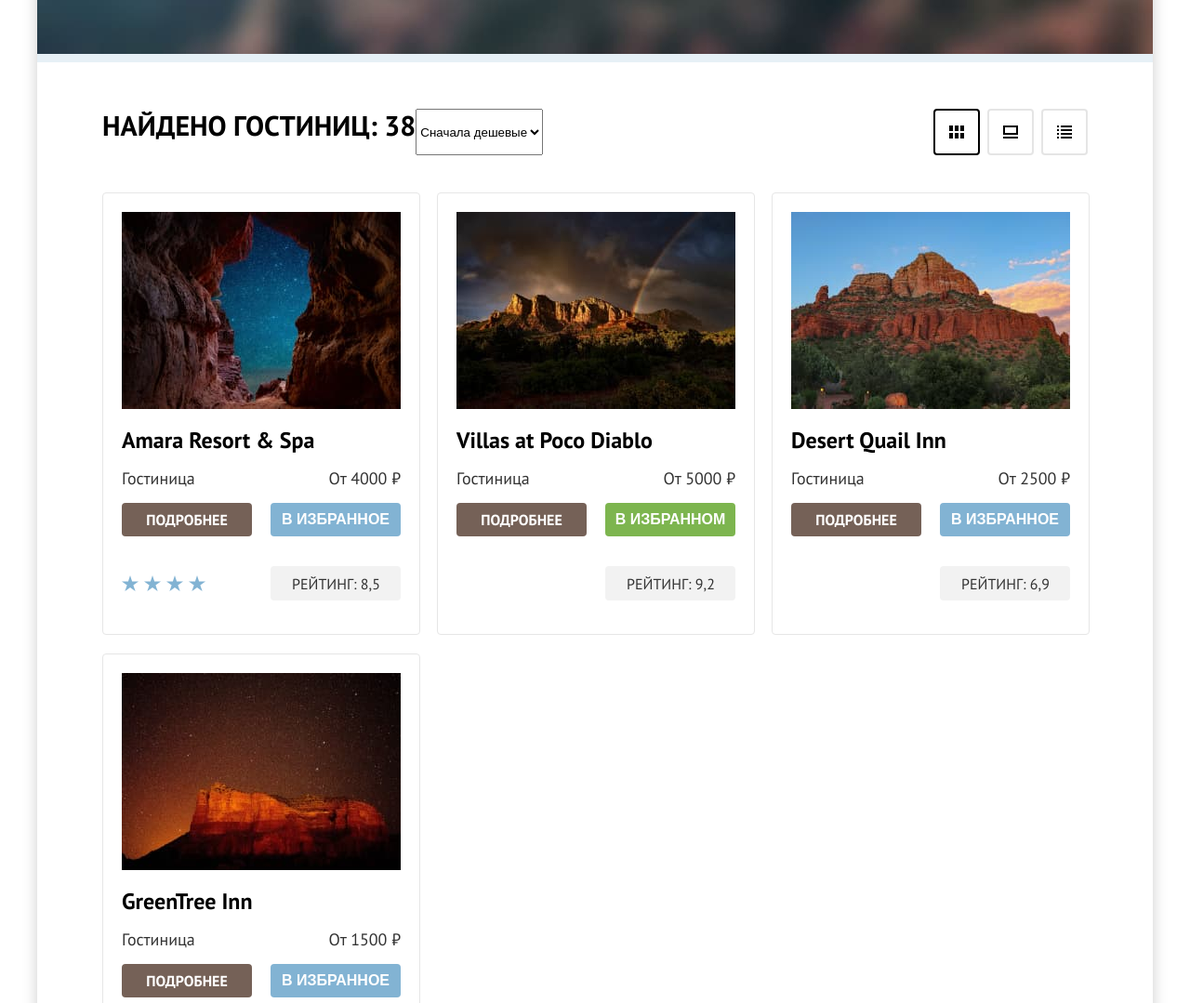
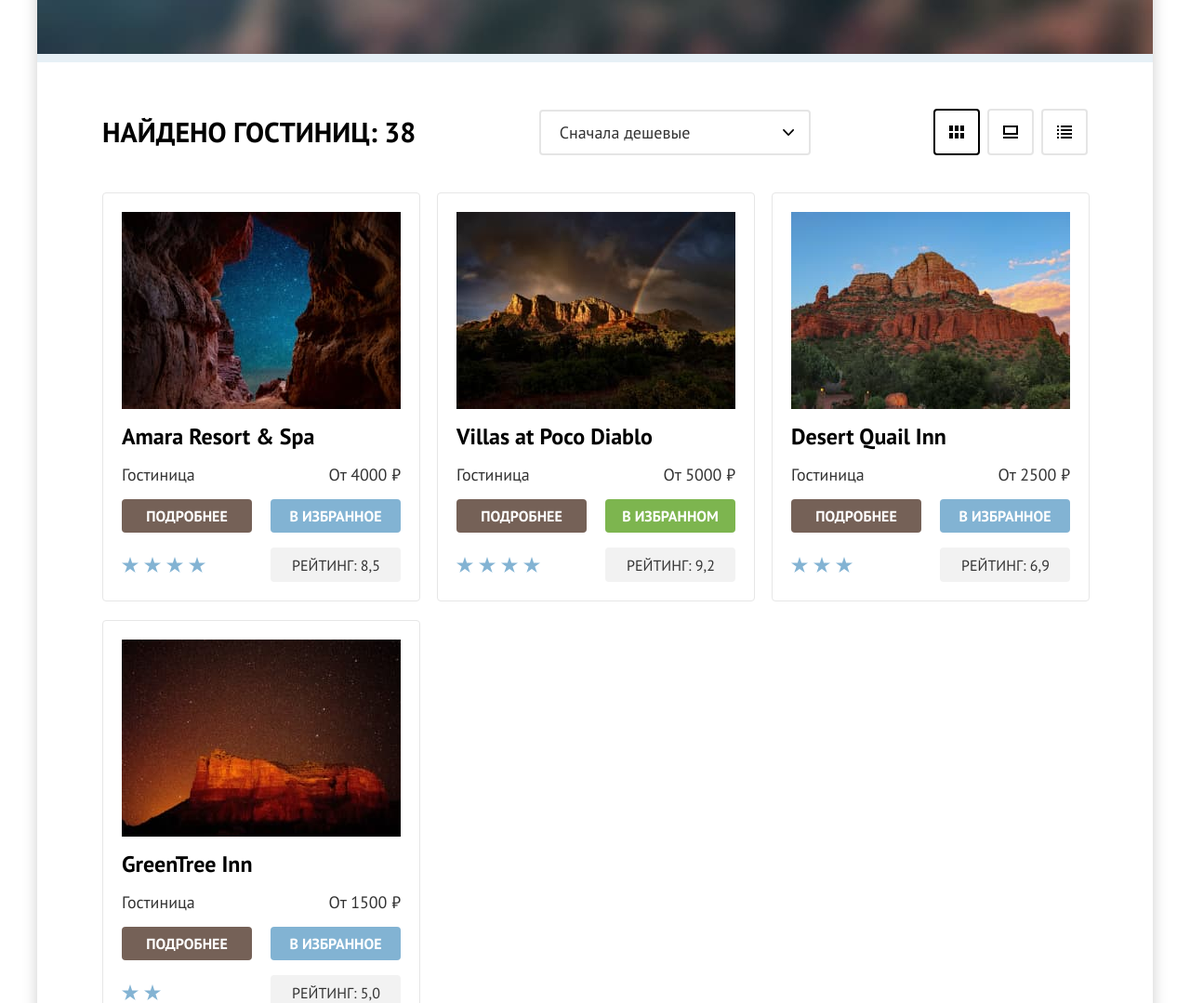
Before and after one commit to htmlacademy-htmlcss/2093739-sedona-36, a plain HTML site: page catalog.html in a window 1280 px wide. Shown: the part 418-1497 px from the top of the page at 93% size. Drawn offline with Linux system fonts and the light colour scheme.

Commit message:
star rating fix

```diff
--- a/catalog.html
+++ b/catalog.html
@@ -4,7 +4,7 @@
     <meta charset="utf-8">
     <title>Седона - каталог</title>
     <link rel="stylesheet" href="styles/styles.css">
-    <link rel="icon" href="favicon.ico">
+    <link rel="icon" type="image/png" sizes="32x32" href="favicon.png">
   </head>
   <body>
     <header class="page-header">
@@ -145,6 +145,8 @@
             <p class="hotels-value">Найдено гостиниц: 38</p>
             <select class="hotels-select" aria-label="Сортировка">
               <option value="cheap">Сначала дешевые</option>
+              <option value="expensive">Сначала дорогие</option>
+              <option value="popular">Сначала популярные</option>
             </select>
             <ul class="hotels-view-list">
               <li class="hotel-view-item">
@@ -180,13 +182,7 @@
               <p class="hotel-price">От 4000 ₽</p>
               <a class="hotel-more-information button" href="#">подробнее</a>
               <button class="hotel-add-favorites button" type="button">в избранное</button>
-              <ul class="hotel-rating-star">
-                <li class="rating-star starred"></li>
-                <li class="rating-star starred"></li>
-                <li class="rating-star starred"></li>
-                <li class="rating-star starred"></li>
-                <li class="rating-star"></li>
-              </ul>
+              <img class="rating-stars" src="images/four-stars.svg" width="90" height="17" alt="Четыре звезды.">
               <p class="hotel-rating">Рейтинг: 8,5</p>
             </li>
             <li class="hotel-card">
@@ -198,7 +194,7 @@
               <p class="hotel-price">От 5000 ₽</p>
               <a class="hotel-more-information button" href="#">подробнее</a>
               <button class="hotel-in-favorites button" type="button">в избранном</button>
-              <div class="hotel-rating-star"></div>
+              <img class="rating-stars" src="images/four-stars.svg" width="90" height="17" alt="Четыре звезды.">
               <p class="hotel-rating">Рейтинг: 9,2</p>
             </li>
             <li class="hotel-card">
@@ -210,7 +206,7 @@
               <p class="hotel-price">От 2500 ₽</p>
               <a class="hotel-more-information button" href="#">подробнее</a>
               <button class="hotel-add-favorites button" type="button">в избранное</button>
-              <div class="hotel-rating-star"></div>
+              <img class="rating-stars" src="images/three-stars.svg" width="66" height="17" alt="Три звезды.">
               <p class="hotel-rating">Рейтинг: 6,9</p>
             </li>
             <li class="hotel-card">
@@ -222,7 +218,7 @@
               <p class="hotel-price">От 1500 ₽</p>
               <a class="hotel-more-information button" href="#">подробнее</a>
               <button class="hotel-add-favorites button" type="button">в избранное</button>
-              <div class="hotel-rating-star"></div>
+              <img class="rating-stars" src="images/two-stars.svg" width="42" height="17" alt="Три звезды.">
               <p class="hotel-rating">Рейтинг: 5,0</p>
             </li>
           </ul>
--- a/styles/styles.css
+++ b/styles/styles.css
@@ -46,6 +46,8 @@ body {
   clip: rect(0 0 0 0);
   overflow: hidden;
 }
+
+/** Buttons **/
 
 .button {
   font-weight: 700;
@@ -473,7 +475,7 @@ body {
   background: #F2F2F2;
   border: none;
   border-radius: 4px 0 0 4px;
-  font-family: "PT Sans", sans-serif;
+  font-family: inherit;
   font-style: normal;
   font-weight: 400;
   font-size: 18px;
@@ -718,6 +720,7 @@ body {
 
 .control-mark {
   position: absolute;
+  top: 1px;
   left: 0;
   width: 20px;
   height: 20px;
@@ -727,11 +730,21 @@ body {
 
 .control-radio {
   position: absolute;
+  top: 1px;
   left: 0;
   width: 20px;
   height: 20px;
   background-color: #ffffff;
   border-radius: 50%;
+}
+
+.control:hover {
+  opacity: 0.6;
+}
+
+.control:active {
+  outline: none;
+  opacity: 0.3;
 }
 
 .control-input[type="checkbox"]:checked + .control-mark {
@@ -786,7 +799,46 @@ body {
 
 .sorting-container {
   display: flex;
+  align-items: center;
   margin-bottom: 40px;
+}
+
+.hotels-select {
+  display: flex;
+  flex-direction: row;
+  justify-content: space-between;
+  align-items: center;
+  padding: 12px 20px;
+  width: 292px;
+  height: 49px;
+  font-family: inherit;
+  border: 2px solid #e5e5e5;
+  border-radius: 4px;
+  font-size: 18px;
+  line-height: 21px;
+  color: #333333;
+  background-color: #ffffff;
+  appearance: none;
+  background-image: url("../images/selector.svg");
+  background-repeat: no-repeat;
+  background-position: 260px;
+  margin-left: auto;
+}
+
+.hotels-select:not(:disabled):hover,
+.hotels-select:focus {
+  outline: none;
+  border-color: #68a2ca;
+}
+
+.hotels-select:not(:disabled):active {
+  border-color: #3f5e72;
+}
+
+.hotels-select:disabled {
+  color: #000000;
+  border-color: #000000;
+  opacity: 0.3;
 }
 
 .hotels-view-list {
@@ -865,6 +917,7 @@ body {
 }
 
 .hotel-card-image {
+  display: block;
   margin-bottom: 16px;
 }
 
@@ -887,8 +940,11 @@ body {
 }
 
 .hotel-more-information {
-  display: block;
-  padding: 8px 26px;
+  display: flex;
+  justify-content: center;
+  align-items: center;
+  min-height: 36px;
+  font-family: inherit;
   background-color: #756157;
 }
 
@@ -903,6 +959,11 @@ body {
 }
 
 .hotel-add-favorites {
+  display: flex;
+  justify-content: center;
+  align-items: center;
+  min-height: 36px;
+  font-family: inherit;
   background-color: #82B3D3;
 }
 
@@ -917,6 +978,11 @@ body {
 }
 
 .hotel-in-favorites {
+  display: flex;
+  justify-content: center;
+  align-items: center;
+  min-height: 36px;
+  font-family: inherit;
   background-color: #7DB54F;
 }
 
@@ -930,33 +996,14 @@ body {
   color: rgba(255, 255, 255, 0.3);
 }
 
-.hotel-rating-star {
-  display: flex;
-  flex-direction: row;
-  justify-content: left;
-  align-items: center;
-  margin: 0;
-  padding: 0;
-  list-style-type: none;
-}
-
-.rating-star {
-  width: 18px;
-  height: 17px;
-}
-
-.rating-star:not(:last-child) {
-  margin-right: 6px;
-}
-
-.starred {
-  background-image: url(../images/star.png);
-  background-size: 100% auto;
-  background-repeat: no-repeat;
+.rating-stars {
+  justify-self: start;
+  align-self: center;
 }
 
 .hotel-rating {
   display: block;
+  margin: 0;
   padding: 9px 22px 8px 23px;
   font-size: 16px;
   line-height: 20px;
@@ -1069,3 +1116,7 @@ body {
 .modal-close-icon {
   fill: #000000;
 }
+
+.modal-form {
+  display: grid;
+}
```
Also changed, not shown: index.html (+2 -2 lines), favicon.png (added), images/four-stars.svg (added), images/selector.svg (added), images/star.png (deleted), images/three-stars.svg (added), images/two-stars.svg (added).
